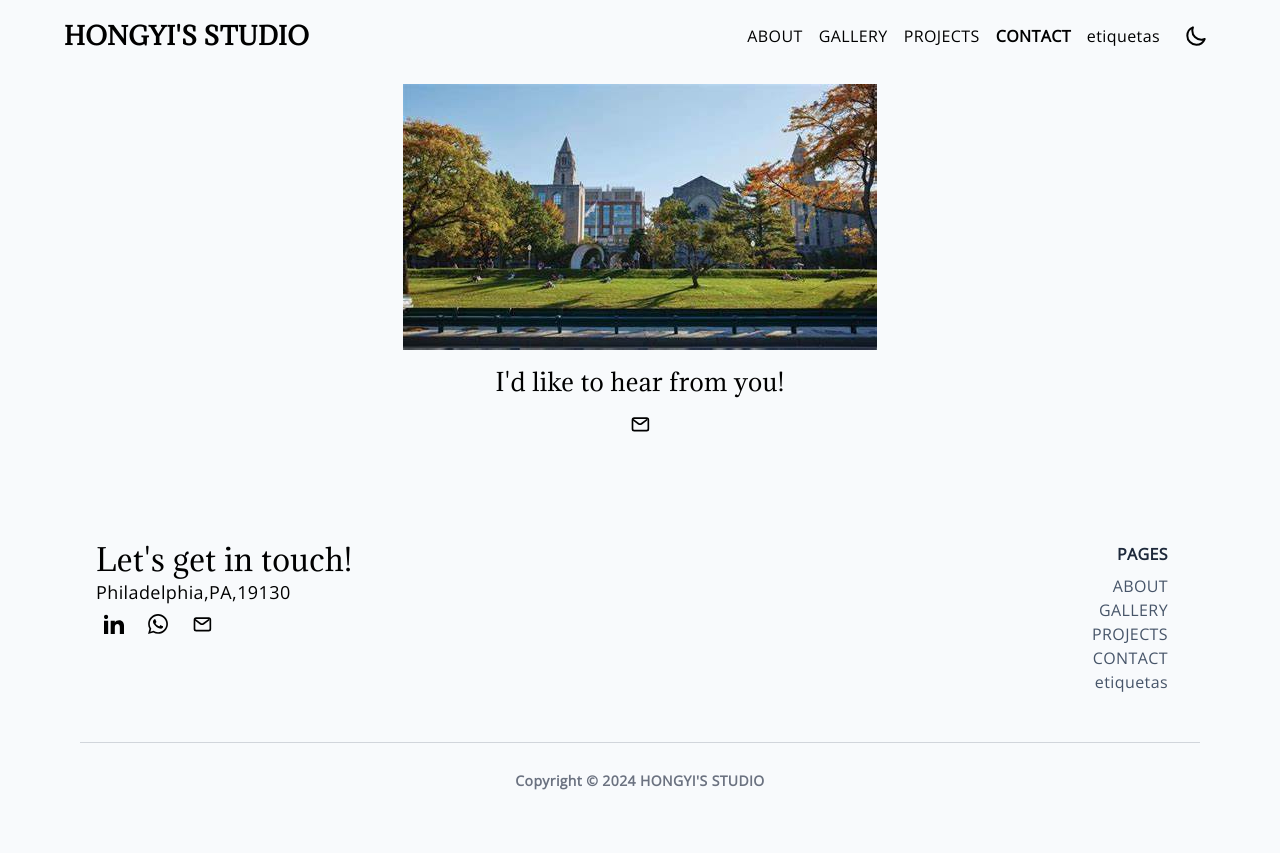
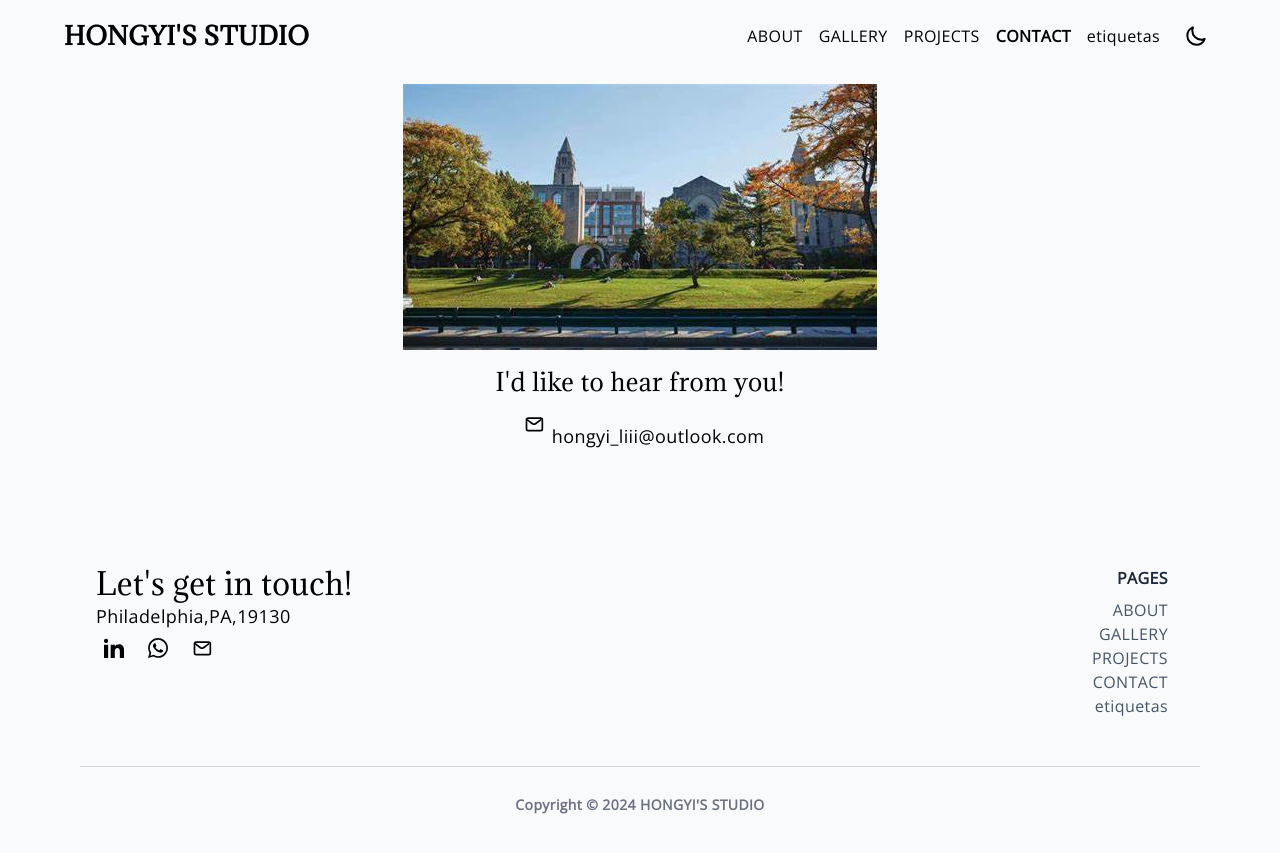
Before and after one commit to hongyili-hl/hongyili-hl.github.io, a Jekyll site: the page built from sample.md, in a window 1280 px wide. Shown: the top 853 px of the page. Built offline with Jekyll 4.4.1, drawn with Linux system fonts in a browser that asks for light colours.

Commit message:
Update contact.html

```diff
--- a/_layouts/contact.html
+++ b/_layouts/contact.html
@@ -20,4 +20,7 @@ layout: base
       </g>
     </svg>
   </a>
+  <span class="text-lg dark:text-slate-300 my-4">
+   {{ site.data[site.lang].footer.description | default: "hongyi_liii@outlook.com" }}
+  </span>
 </div>
```
